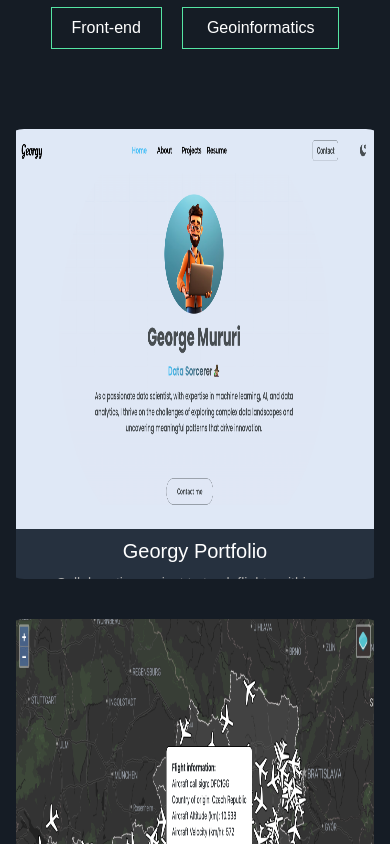
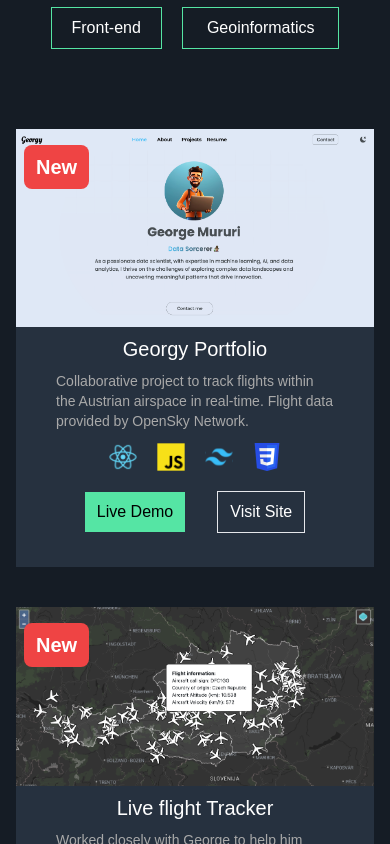
Before and after one commit to Nimrod2022/portfolio-mandela, a React (Vite) app: page / in a window 390 px wide. Shown: the part 1840-2684 px from the top of the page. Built offline with nearby package versions, Linux system fonts and the light colour scheme; a web font is replaced by a local one.

Commit message:
projects-mobile

```diff
--- a/src/components/Projects/ProjectsDiv.jsx
+++ b/src/components/Projects/ProjectsDiv.jsx
@@ -15,7 +15,7 @@ const ProjectsDiv = ({
 
 
   return (
-    <div className="relative md:h-[630px] md:w-[565px] h-[450px] w-[520px] md:px-0 px-4 rounded-3xl md:my-5 overflow-hidden hover:scale-105 transition-transform duration-300 ease-in-out">
+    <div className="relative md:h-[630px] md:w-[565px]  md:px-0 px-4 rounded-none md:rounded-3xl md:my-5   overflow-hidden hover:scale-105 transition-transform duration-300 ease-in-out">
       {isNew && (
         <div className="absolute top-4 left-6 md:top-3 text-xl md:left-5 font-semibold bg-red-500 text-white px-3 py-2 md:px-5 md:py-3 rounded-lg ">
           New
@@ -24,9 +24,9 @@ const ProjectsDiv = ({
       <img
         src={image}
         alt={title}
-        className="md:h-[320px] md:w-[565px] h-[220px] w-[565px] image"
+        className="md:h-[320px] md:w-[565px] "
       />
-      <div className="bg-[#26313F] text-center items-center h-full">
+      <div className="bg-[#26313F] text-center items-center h-[240px] md:h-full">
         <div className="flex flex-col justify-center items-center">
           <h1 className="md:text-3xl text-xl text-white mt-2">{title}</h1>
           <p className="md:text-xl text-sm text-start mt-2 px-10 text-[#A9A9A9]">
```
